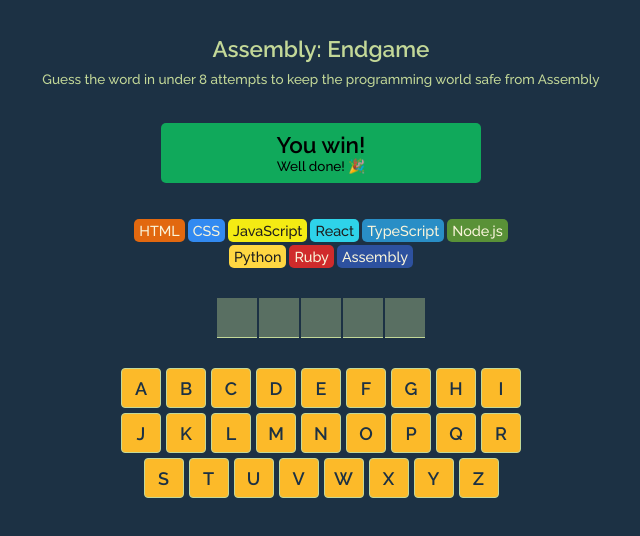
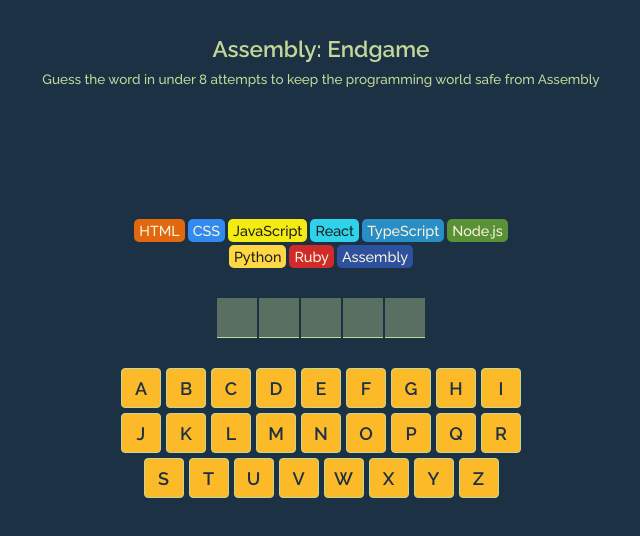
Before and after one commit to Tyriol/assembly-hangman, a React (Vite) app: page / in a window 1280 px wide. Shown: the top 536 px of the page, without its empty margins (319-959 px from the left). Built offline with nearby package versions, Linux system fonts and the light colour scheme.

Commit message:
create a dynamic game-status section based on a win or loss

```diff
--- a/src/App.css
+++ b/src/App.css
@@ -29,16 +29,24 @@
   flex-direction: column;
   justify-content: center;
   align-items: center;
-  background: #10a95b;
-  width: 80%;
+  width: 100%;
   height: 60px;
   border-radius: 5px;
   margin-block: 2rem;
+  color: #fff;
 
   & h2 {
     font-weight: 600;
     font-size: 1.25rem;
   }
+}
+
+section.game-status.won {
+  background: #10a95b;
+}
+
+section.game-status.lost {
+  background: #70161e;
 }
 
 section.languages {
--- a/src/App.tsx
+++ b/src/App.tsx
@@ -62,6 +62,35 @@
     );
   });
 
+  function renderGameStatus() {
+    if (!isGameOver) {
+      return null;
+    }
+
+    if (isGameWon) {
+      return (
+        <>
+          <h2>You win!</h2>
+          <p>Well done! 🎉</p>
+        </>
+      );
+    }
+
+    if (isGameLost) {
+      return (
+        <>
+          <h2>Game over!</h2>
+          <p>You lose! Better start learning Assembly 😭</p>
+        </>
+      );
+    }
+  }
+
+  const gameStatusClass = clsx("game-status", {
+    won: isGameWon,
+    lost: isGameLost,
+  });
+
   return (
     <>
       <header>
@@ -69,10 +98,7 @@
         <p>Guess the word in under 8 attempts to keep the programming world safe from Assembly</p>
       </header>
       <main>
-        <section className="game-status">
-          <h2>You win!</h2>
-          <p>Well done! 🎉</p>
-        </section>
+        <section className={gameStatusClass}>{renderGameStatus()}</section>
         <section className="languages">{languageElements}</section>
         <section className="letters">{letters}</section>
         <section className="keyboard">{keys}</section>
```
Also changed, not shown: 1 other file (tests, documents, lock files or other folders).
